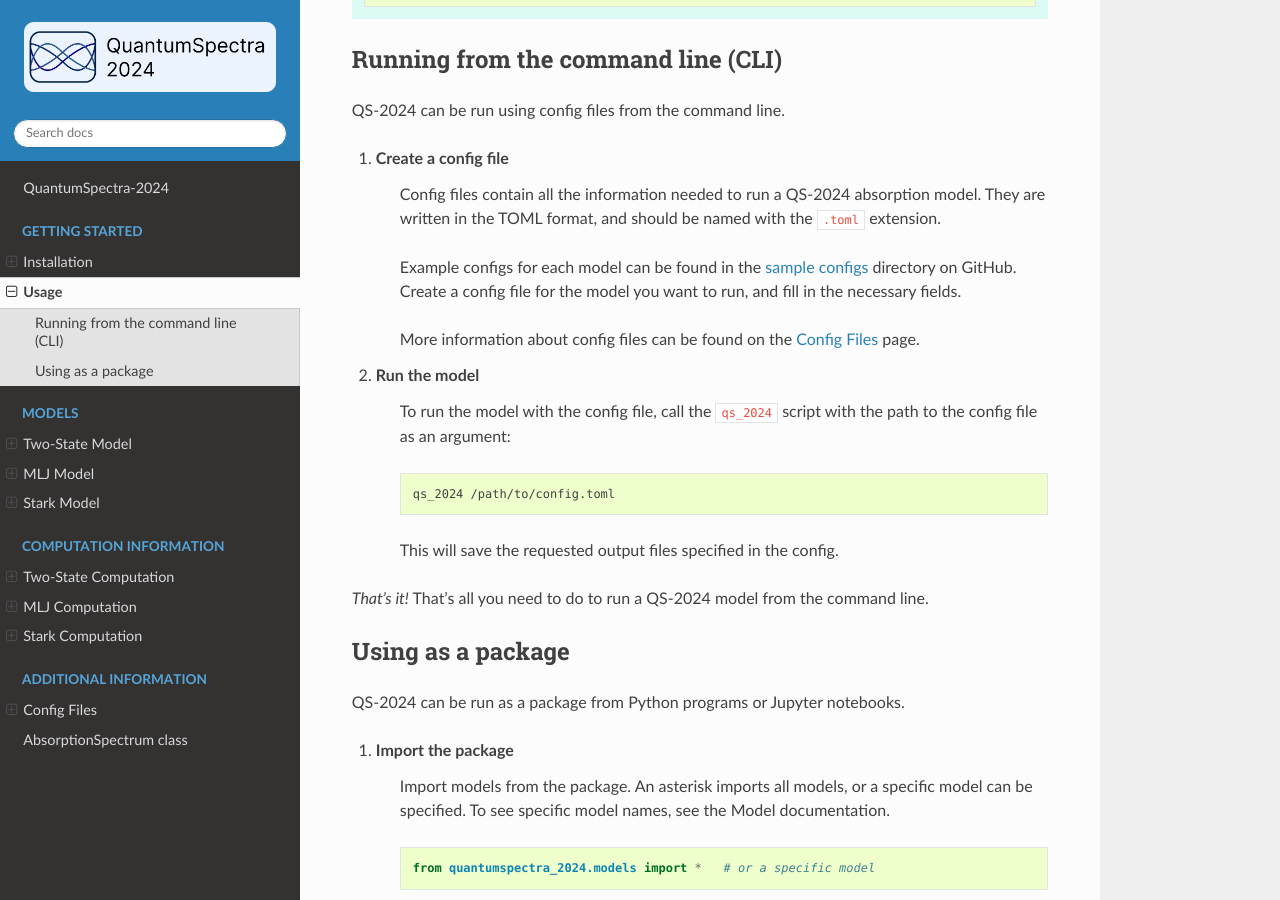
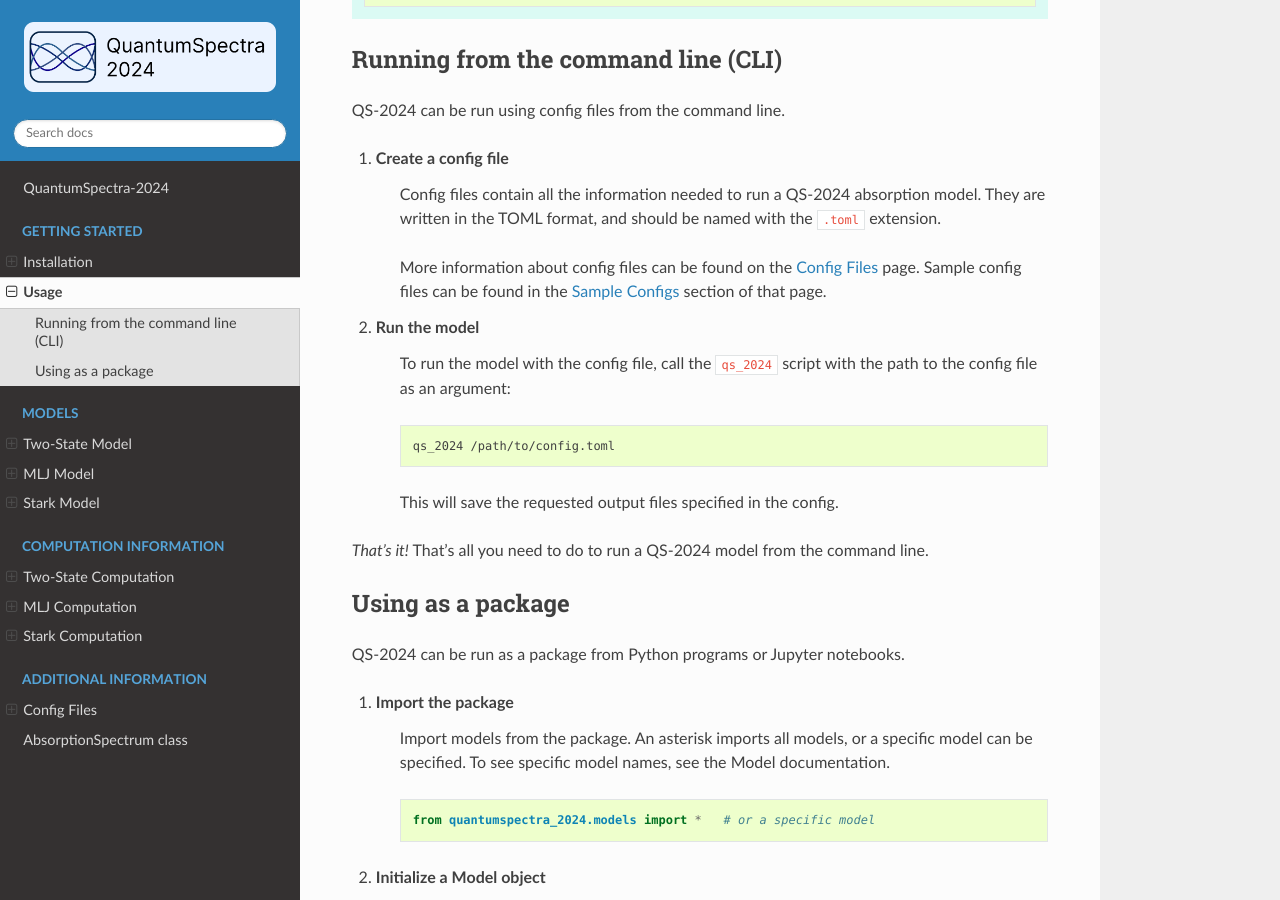
Before and after one commit to benkoppe/QuantumSpectra-2024, a Sphinx documentation site: the page built from docs/source/startup/usage.rst, in a window 1280 px wide and 900 px high, scrolled down 477 px. Built offline with Sphinx 7.4.7 and the Read the Docs theme 2.0.0, drawn with Linux system fonts in a browser that asks for light colours.

Commit message:
linked config samples on cli examples.

```diff
--- a/docs/source/models/mlj.rst
+++ b/docs/source/models/mlj.rst
@@ -103,7 +103,8 @@
         model.mode_frequencies = [1200, 100]
         model.mode_couplings = [0.7, 2.0]
 
-    More information on Config files can be found on the :doc:`../cli/config` page.
+    More information about config files can be found on the :doc:`../cli/config` page.
+    Sample config files can be found in the :ref:`config-samples` section of that page.
 
 #. Then, run the absorption spectrum command with the path to your config file.
 
--- a/docs/source/models/stark.rst
+++ b/docs/source/models/stark.rst
@@ -117,7 +117,8 @@
         model.neutral_submodel.mode_frequencies = [1200, 100]
         model.neutral_submodel.mode_couplings = [0.7, 2.0]
 
-    More information on Config files can be found on the :doc:`../cli/config` page.
+    More information about config files can be found on the :doc:`../cli/config` page.
+    Sample config files can be found in the :ref:`config-samples` section of that page.
 
 #. Then, run the absorption spectrum command with the path to your config file.
 
--- a/docs/source/models/two_state.rst
+++ b/docs/source/models/two_state.rst
@@ -107,7 +107,8 @@
         model.mode_frequencies = [1200, 100]
         model.mode_couplings = [0.7, 2.0]
 
-    More information on Config files, and full sample files, can be found on the :doc:`../cli/config` page.
+    More information about config files can be found on the :doc:`../cli/config` page.
+    Sample config files can be found in the :ref:`config-samples` section of that page.
 
 #. Then, run the absorption spectrum command with the path to your config file.
 
--- a/docs/source/startup/usage.rst
+++ b/docs/source/startup/usage.rst
@@ -28,10 +28,8 @@
     Config files contain all the information needed to run a QS-2024 absorption model.
     They are written in the TOML format, and should be named with the ``.toml`` extension.
 
-    Example configs for each model can be found in the `sample configs <https://github.com/benkoppe/QuantumSpectra-2024/tree/main/sample_configs>`_ directory on GitHub.
-    Create a config file for the model you want to run, and fill in the necessary fields.
-
     More information about config files can be found on the :doc:`../cli/config` page.
+    Sample config files can be found in the :ref:`config-samples` section of that page.
 
 #. **Run the model**
 
```
